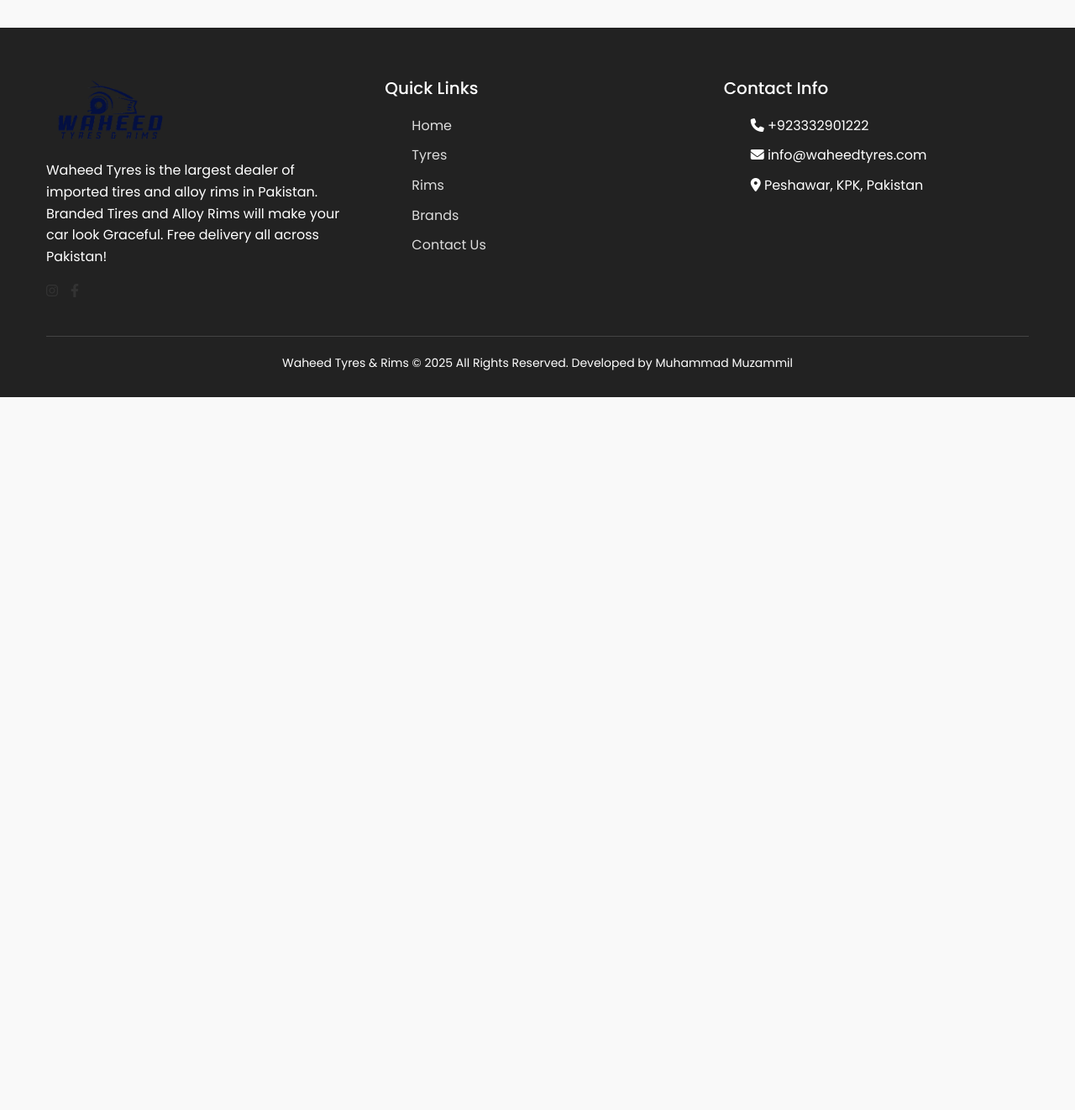
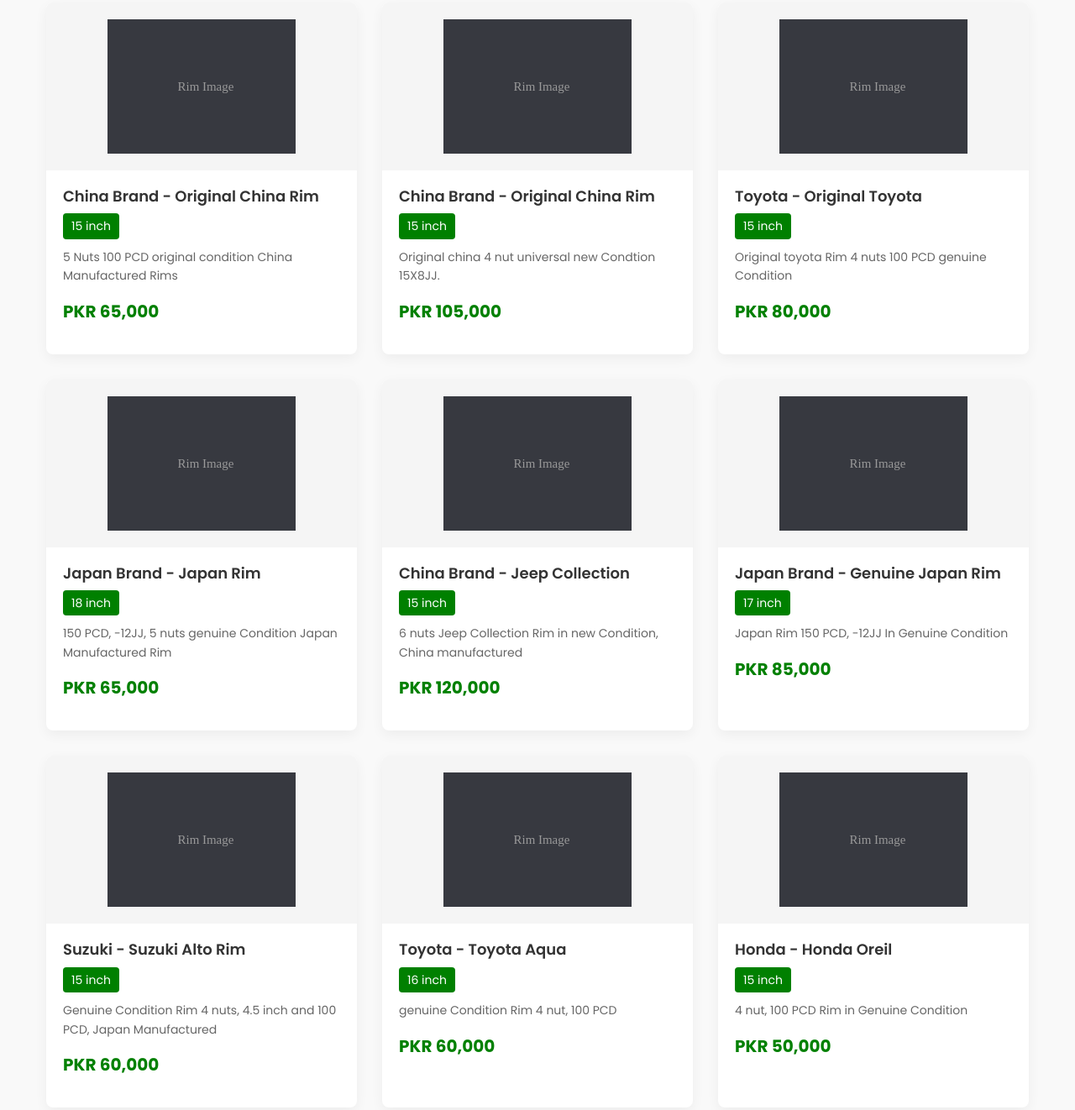
Before and after one commit to Muhammad-Muzammil-Shahzad/Waheed-Tyres---Rims, a plain HTML site: page rims.html in a window 1280 px wide. Shown: the part 1051-2373 px from the top of the page at 84% size. Before the commit the page ends 1524 px from the top, so only its background shows below. Drawn offline with nearby package versions, Linux system fonts and the light colour scheme.

Commit message:
rims.html

```diff
--- a/rims.html
+++ b/rims.html
@@ -542,12 +542,10 @@
             <h2 class="filter-title">Filter Rims by Size</h2>
             <div class="size-filters">
                 <button class="size-btn active" data-size="all">All Sizes</button>
-                <button class="size-btn" data-size="12">12 inch</button>
-                <button class="size-btn" data-size="13">13 inch</button>
-                <button class="size-btn" data-size="14">14 inch</button>
                 <button class="size-btn" data-size="15">15 inch</button>
                 <button class="size-btn" data-size="16">16 inch</button>
                 <button class="size-btn" data-size="17">17 inch</button>
+                <button class="size-btn" data-size="18">18 inch</button>
             </div>
         </div>
 
@@ -612,15 +610,134 @@
 
     <script src="https://cdn.jsdelivr.net/npm/bootstrap@5.3.0/dist/js/bootstrap.bundle.min.js"></script>
     <script>
-        // Sample product data (in a real application, this would come from a database)
         let products = [
             {
                 id: 1,
-                name: "Sport Alloy Rims",
-                brand: "BBS",
+                name: "Toyota Grandy",
+                brand: "Toyota",
+                size: 15,
+                price: 60000,
+                description: "Genuuine Rim 5 Nuts 100 PCD."
+            },
+            {
+                id: 2,
+                name: "Original China Rim",
+                brand: "China Brand",
+                size: 15,
+                price: 58000,
+                description: "china manufactured rim in Genuin condition, 5 nuts 100 PCD."
+            },
+            {
+                id: 3,
+                name: "Toyota Prius",
+                brand: "Toyota",
+                size: 15,
+                price: 45000,
+                description: "original Condition Rim 5 Nuts 100 PCD"
+            },
+            {
+                id: 4,
+                name: "Original China Rim",
+                brand: "China Brand",
+                size: 15,
+                price: 65000,
+                description: "5 Nuts 100 PCD original condition China Manufactured Rims"
+            },
+            {
+                id: 5,
+                name: "Original China Rim",
+                brand: "China Brand",
+                size: 15,
+                price: 105000,
+                description: "Original china 4 nut universal new Condtion 15X8JJ."
+            },
+            {
+                id: 6,
+                name: "Original Toyota",
+                brand: "Toyota",
+                size: 15,
+                price: 80000,
+                description: "Original toyota Rim 4 nuts 100 PCD genuine Condition"
+            },
+            {
+                id: 7,
+                name: "Japan Rim",
+                brand: "Japan Brand",
+                size: 18,
+                price: 65000,
+                description: "150 PCD, -12JJ, 5 nuts genuine Condition Japan Manufactured Rim"
+            },
+            {
+                id: 8,
+                name: "Jeep Collection",
+                brand: "China Brand",
+                size: 15,
+                price: 120000,
+                description: "6 nuts Jeep Collection Rim in new Condition, China manufactured"
+            },
+            {
+                id: 9,
+                name: "Genuine Japan Rim",
+                brand: "Japan Brand",
                 size: 17,
-                price: 28500,
-                description: "Premium lightweight alloy rims for enhanced performance and style."
+                price: 85000,
+                description: "Japan Rim 150 PCD, -12JJ In Genuine Condition"
+            },
+            {
+                id: 10,
+                name: "Suzuki Alto Rim",
+                brand: "Suzuki",
+                size: 15,
+                price: 60000,
+                description: "Genuine Condition Rim 4 nuts, 4.5 inch and 100 PCD, Japan Manufactured"
+            },
+            {
+                id: 11,
+                name: "Toyota Aqua",
+                brand: "Toyota",
+                size: 16,
+                price: 60000,
+                description: "genuine Condition Rim 4 nut, 100 PCD"
+            },
+            {
+                id: 12,
+                name: "Honda Oreil",
+                brand: "Honda",
+                size: 15,
+                price: 50000,
+                description: "4 nut, 100 PCD Rim in Genuine Condition"
+            },
+            {
+                id: 13,
+                name: "Suzuki Alto",
+                brand: "Suzuki",
+                size: 15,
+                price: 55000,
+                description: "4 Nuts, 100PCD Original Condition Rim"
+            },
+            {
+                id: 14,
+                name: "Honda Wizel",
+                brand: "Honda",
+                size: 16,
+                price: 60000,
+                description: "114 PCD, 5 Nuts rim In genuine Condition"
+            },
+            {
+                id: 15,
+                name: "Honda Thailand",
+                brand: "Thailand",
+                size: 15,
+                price: 75000,
+                description: "4 Nuts, 100 PCD Rim Manufactured In Thailand"
+            },
+            {
+                id: 16,
+                name: "Toyota Altas",
+                brand: "Toyota",
+                size: 15,
+                price: 60000,
+                description: "5 nuts, 100 PCD Rim in Genuine Condition."
             },
 
         ];
```
